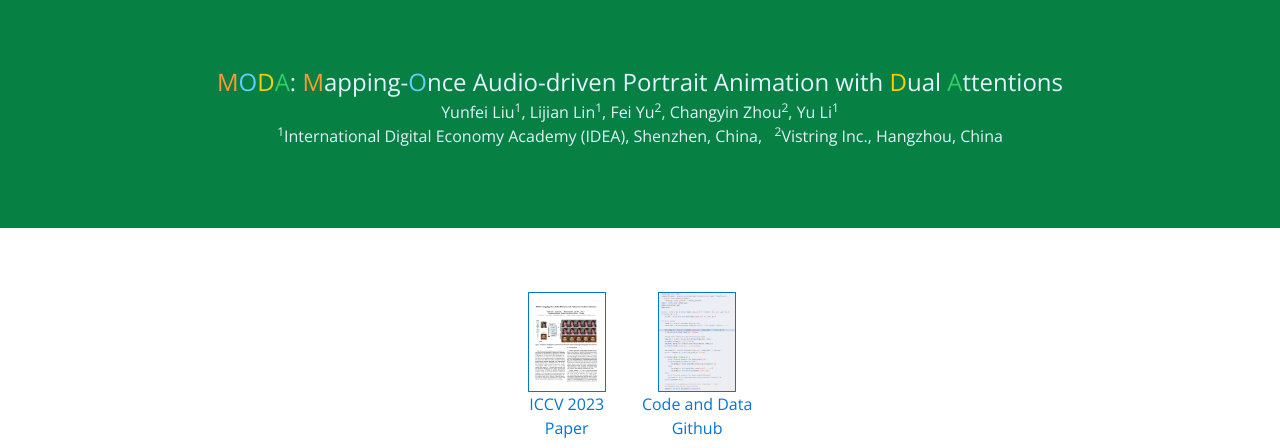
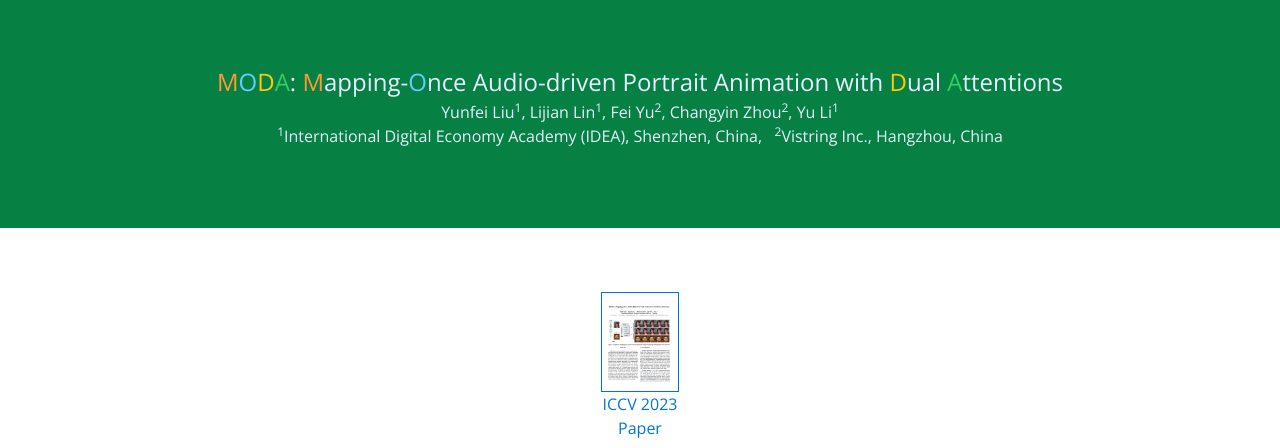
Before and after one commit to gagajian/gagajian.github.io, a Jekyll site: the page projects/iccv23-moda/index.html, which Jekyll copies as it is, in a window 1280 px wide and 900 px high, cut to the strip 0-448 px from the top of the window. Built offline with Jekyll 4.4.1, drawn with Linux system fonts in a browser that asks for light colours.

Commit message:
update iccv moda project page

```diff
--- a/projects/iccv23-moda/index.html
+++ b/projects/iccv23-moda/index.html
@@ -110,7 +110,7 @@
 <div class="col text-center">
 <p>
   <a href="https://arxiv.org/abs/2307.10008" class="d-inline-block p-3 align-top"><img height="100" width="78" src="figures/paper-snap.png" style="border:1px solid" data-nothumb><br>ICCV 2023<br>Paper</a>
-  <a href="https://github.com/DreamtaleCore/MODA" class="d-inline-block p-3 align-top"><img height="100" width="78" src="figures/code-snap.png" style="border:1px solid" data-nothumb><br>Code and Data<br>Github</a>
+  <!-- <a href="https://github.com/DreamtaleCore/MODA" class="d-inline-block p-3 align-top"><img height="100" width="78" src="figures/code-snap.png" style="border:1px solid" data-nothumb><br>Code and Data<br>Github</a> -->
 </div>
 </div>
 
```
